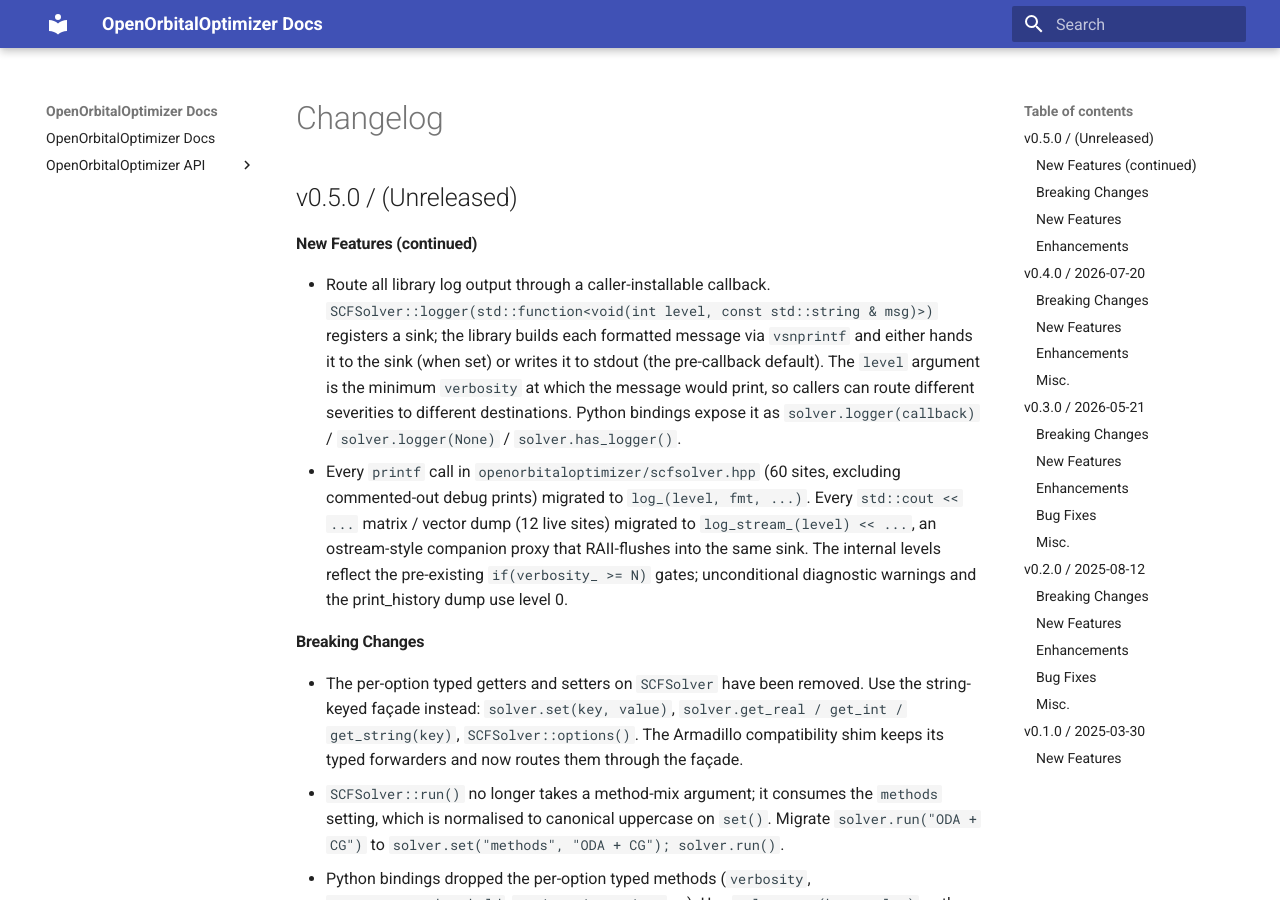
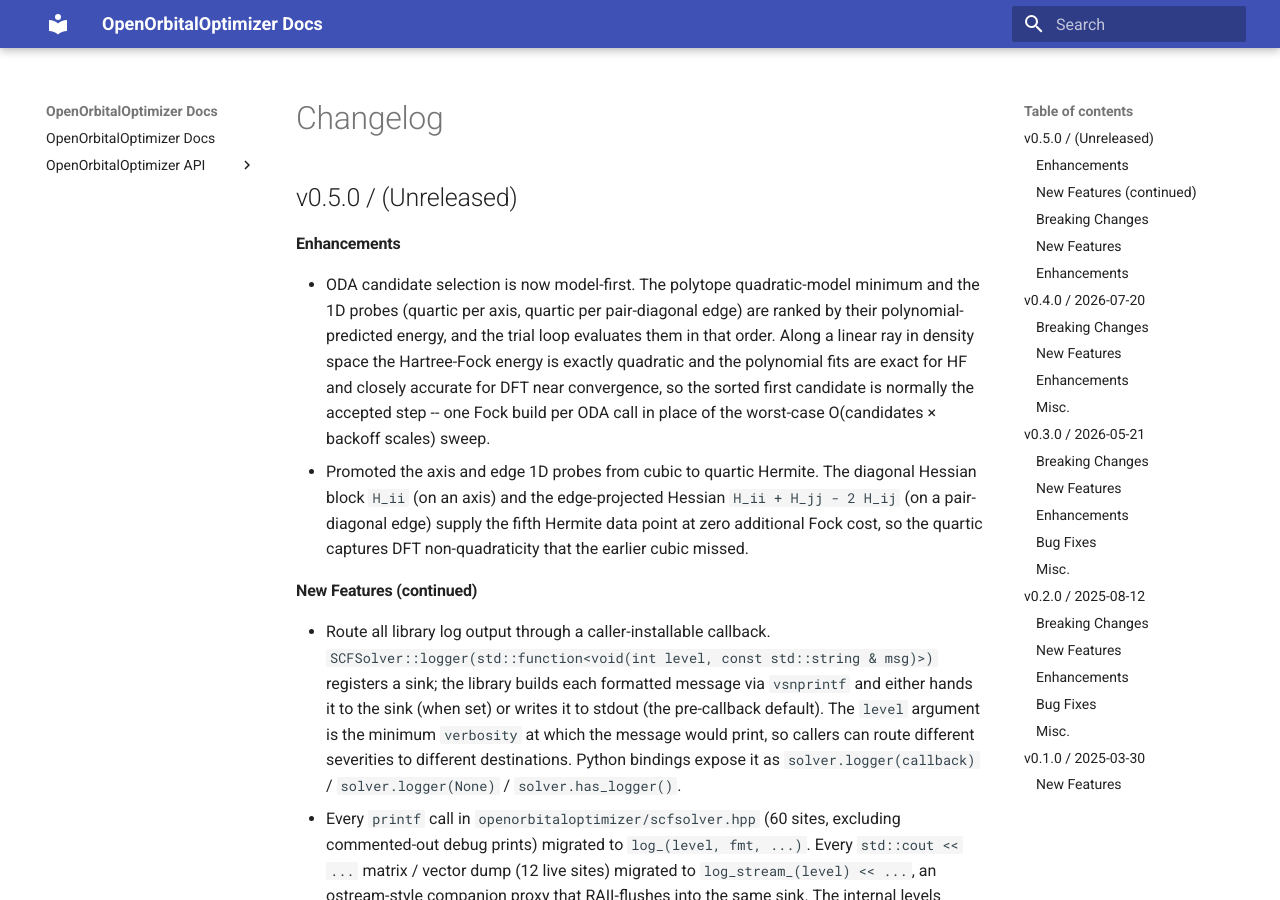
Before and after one commit to susilehtola/OpenOrbitalOptimizer, an MkDocs documentation site: the page built from docs/changelog.md, in a window 1280 px wide and 900 px high. Built offline with MkDocs 1.6.1 and Material for MkDocs 9.7.7, drawn with Linux system fonts in a browser that asks for light colours.

Commit message:
ODA: rank trial candidates by their own model energy
The trial loop in optimal_damping_step used to evaluate every
candidate at every backoff scale until one descended -- up to
O(npars^2) Fock builds per ODA step in the worst case. Almost all
of that work is wasted: for Hartree-Fock the polytope quadratic
Taylor model is exact along any linear ray, so its predicted
minimum descends on the first try; for DFT the same holds
numerically near convergence.

Two changes:

* Promote the 1D axis and edge probes from cubic to quartic
  Hermite. The diagonal Hessian block H_ii (on an axis) and the
  edge-projected Hessian d^T H d = H_ii + H_jj - 2 H_ij (on a
  pair-diagonal edge) supply the fifth data point free of
  additional Fock builds, so the quartic captures DFT
  non-quadraticity the earlier cubic missed.

* Attach the polynomial's own value at the candidate root to each
  entry (the multi-dim quadratic for the QP-model minimum, the 1D
  quartic for axes and edges) and sort the candidate list
  ascending by that score. The trial loop then walks the ranked
  list; when the model is accurate -- always for HF along a linear
  ray, and typically for DFT close to convergence -- the first
  entry lands the ODA step and the loop exits after one Fock
  build. Rejected candidates still feed the orbital history via
  add_entry so DIIS keeps its trial densities.

New HelperRoutines::fit_quartic_polynomial_with_derivatives,
evaluate_polynomial (Horner), and real_roots_in_interval (bisection
on the derivative -- a cubic) support the axis / edge fits.

```diff
--- a/docs/changelog.md
+++ b/docs/changelog.md
@@ -16,6 +16,24 @@
 
 
 ## v0.5.0 / (Unreleased)
+
+#### Enhancements
+* ODA candidate selection is now model-first. The polytope
+  quadratic-model minimum and the 1D probes (quartic per axis,
+  quartic per pair-diagonal edge) are ranked by their
+  polynomial-predicted energy, and the trial loop evaluates them in
+  that order. Along a linear ray in density space the Hartree-Fock
+  energy is exactly quadratic and the polynomial fits are exact for
+  HF and closely accurate for DFT near convergence, so the sorted
+  first candidate is normally the accepted step -- one Fock build
+  per ODA call in place of the worst-case
+  O(candidates × backoff scales) sweep.
+* Promoted the axis and edge 1D probes from cubic to quartic
+  Hermite. The diagonal Hessian block `H_ii` (on an axis) and the
+  edge-projected Hessian `H_ii + H_jj - 2 H_ij` (on a pair-diagonal
+  edge) supply the fifth Hermite data point at zero additional Fock
+  cost, so the quartic captures DFT non-quadraticity that the
+  earlier cubic missed.
 
 #### New Features (continued)
 * Route all library log output through a caller-installable
```
Also changed, not shown: 1 other file.
